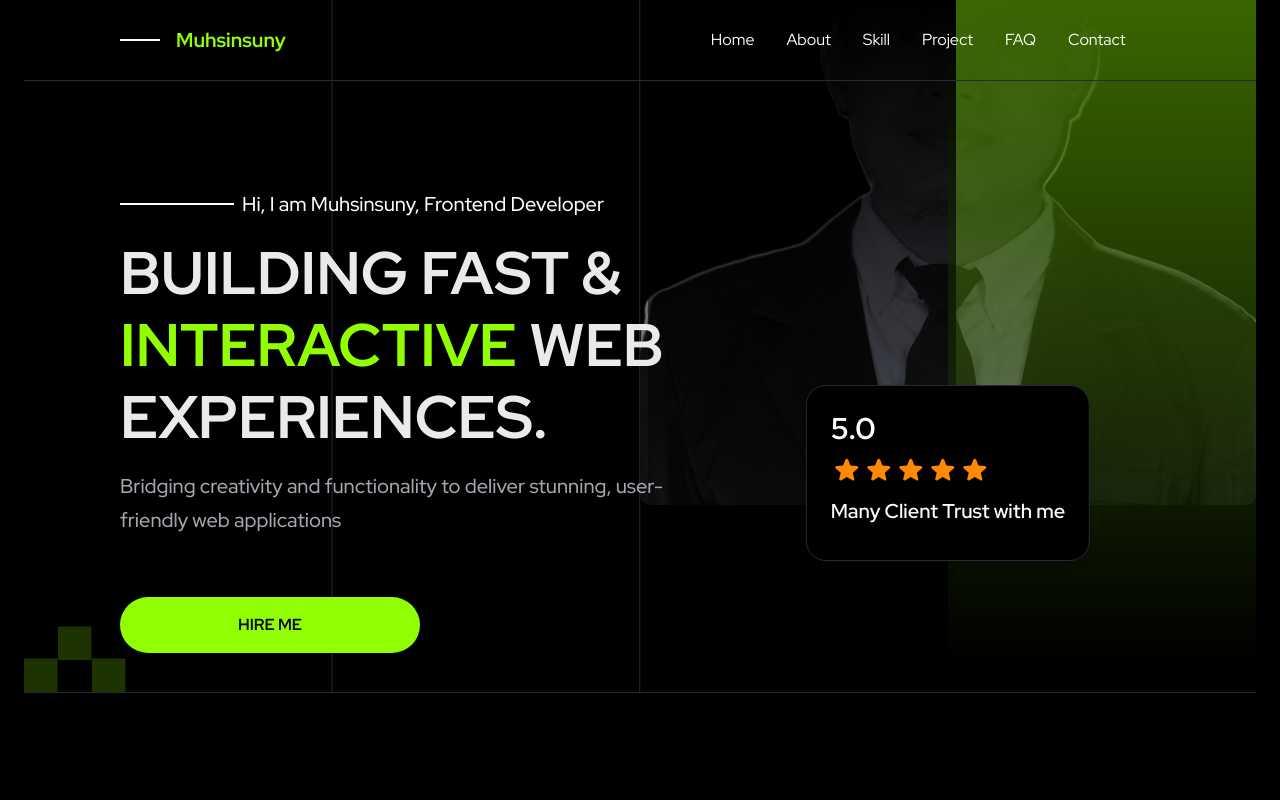
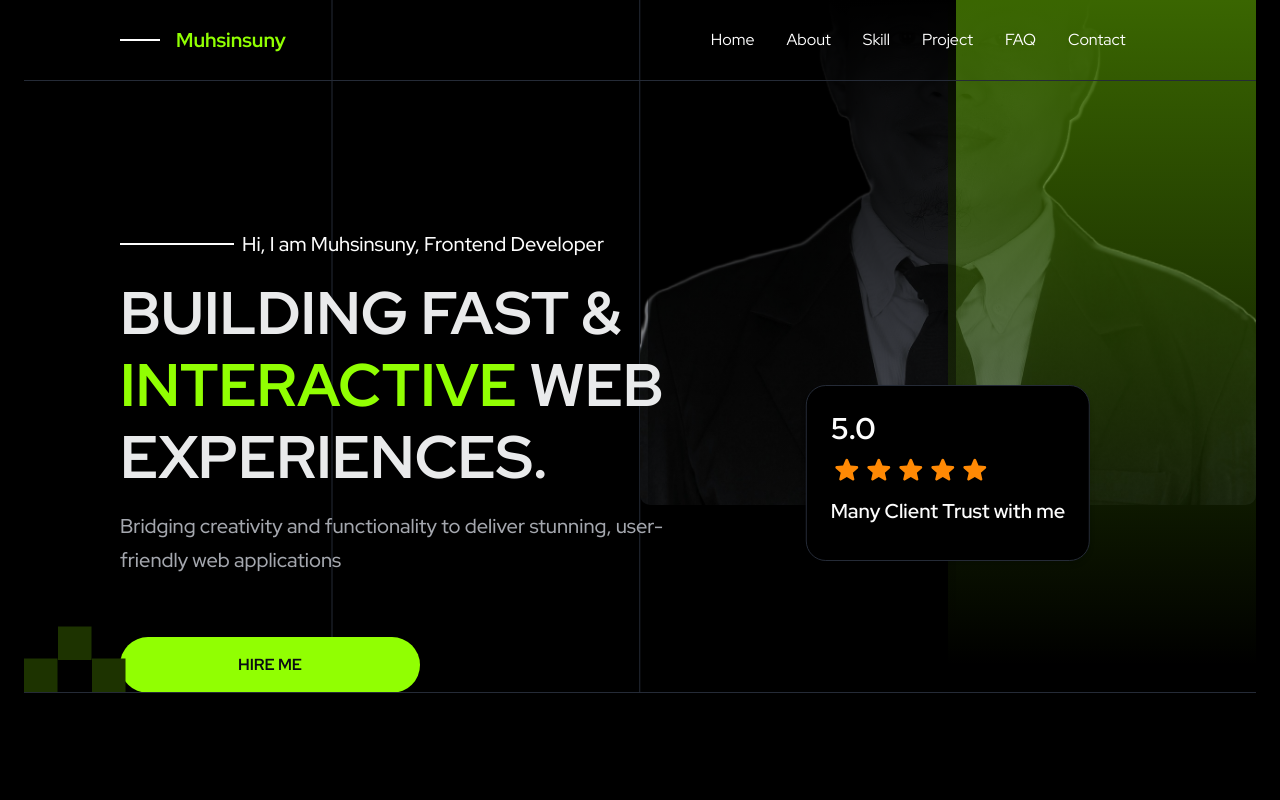
Before and after one commit to muhsinsuny/porto-suny, a Next.js app: page / in a window 1280 px wide. Shown: the top 800 px of the page. Built offline with nearby package versions, Linux system fonts and the light colour scheme; a web font is replaced by a local one.

Commit message:
fix: adjust margin and height in Hero component for improved layout consistency

```diff
--- a/src/home/partials/hero.tsx
+++ b/src/home/partials/hero.tsx
@@ -14,7 +14,7 @@ export const Hero = () => {
       id='hero'
     >
       <div className='z-80 flex flex-col items-center justify-center gap-10 md:z-10 md:flex-row'>
-        <div className='mt-10 max-w-175 flex-col items-center justify-start gap-4 md:z-80'>
+        <div className='mt-30 max-w-175 flex-col items-center justify-start gap-4 md:z-80 md:h-[700]'>
           <div className='flex items-center space-x-2'>
             <div className='1px border-rgba(253, 253, 253, 1) w-5.25 border md:w-28.5'></div>
             <div className='text-neutral-25 text-md font-medium md:text-xl'>
@@ -58,8 +58,8 @@ export const Hero = () => {
               priority={true}
               loading='eager'
             />
-            <div className='to-primary-75 from-primary-300 absolute top-0 left-1/2 z-20 h-full w-2/3 overflow-hidden bg-gradient-to-b md:absolute md:top-0 md:right-1/2 md:z-10 md:w-1/2'></div>
-            <div className='from-base-background to-white-950 absolute top-0 left-0 z-20 ml-2 h-full w-1/2 bg-gradient-to-b md:absolute md:top-0 md:right-1/2 md:z-10 md:w-1/2'></div>
+            <div className='to-primary-75 from-primary-300 absolute top-0 left-1/2 z-20 h-full w-2/3 overflow-hidden bg-gradient-to-b md:absolute md:top-0 md:right-1/2 md:z-10 md:h-[700] md:w-1/2'></div>
+            <div className='from-base-background to-white-950 absolute top-0 left-0 z-20 ml-2 h-full w-1/2 bg-gradient-to-b md:absolute md:top-0 md:right-1/2 md:z-10 md:h-[700] md:w-1/2'></div>
           </div>
 
           {/* Stiker */}
```
